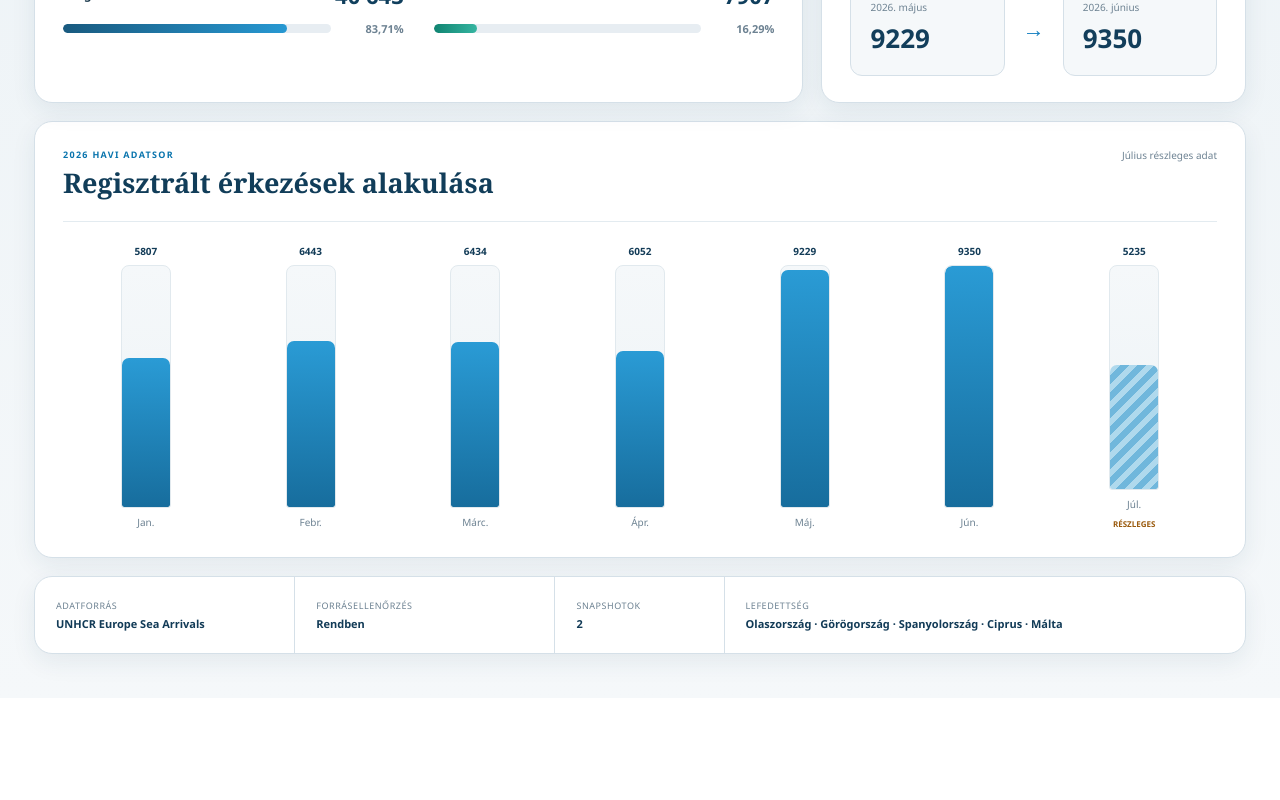
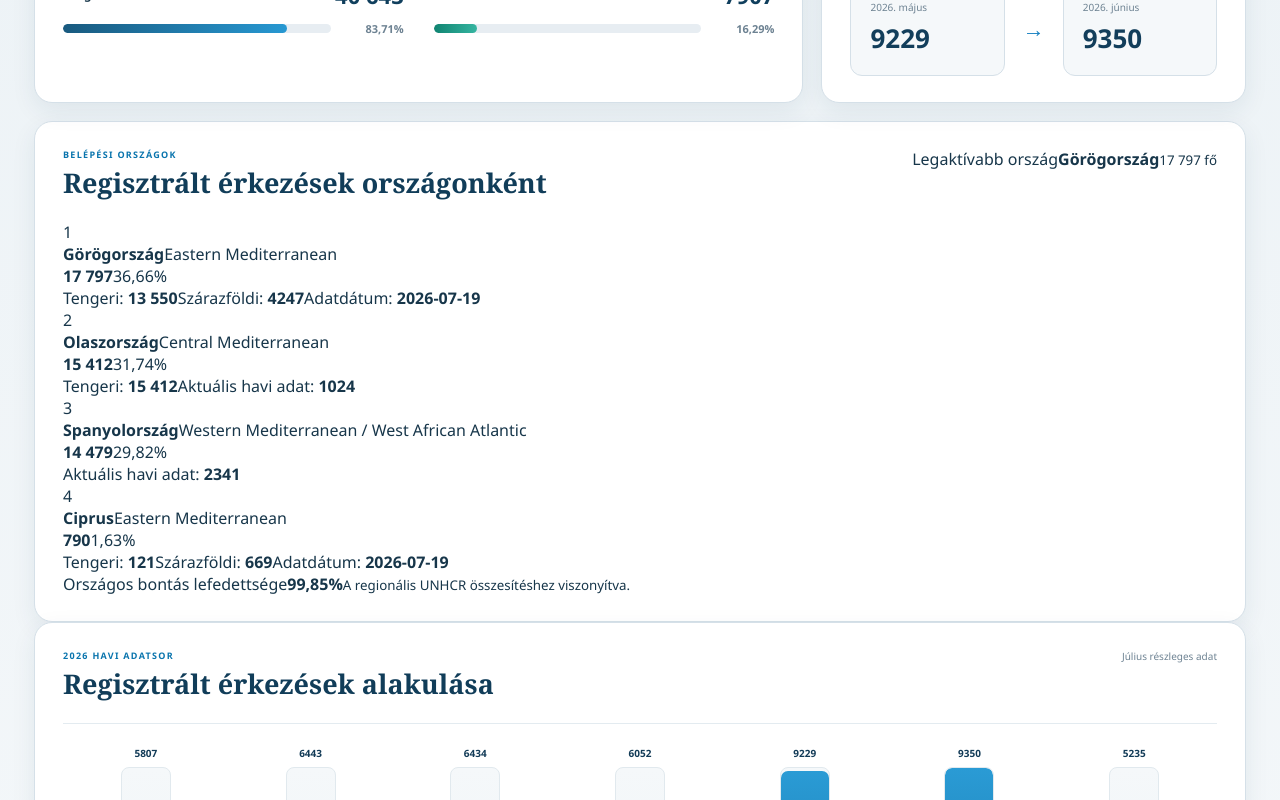
Before and after one commit to mikloshetzer-sketch/migracio-terkep, a React (Vite) app: page / in a window 1280 px wide. Shown: the part 800-1600 px from the top of the page. Before the commit the page ends 1498 px from the top, so only its background shows below. Built offline with nearby package versions, Linux system fonts and the light colour scheme.

Commit message:
Update App.jsx

```diff
--- a/src/App.jsx
+++ b/src/App.jsx
@@ -66,6 +66,8 @@ function formatMonth(value) {
 function App() {
   const [summary, setSummary] = useState(null);
   const [arrivals, setArrivals] = useState(null);
+  const [countries, setCountries] = useState(null);
+
   const [loading, setLoading] = useState(true);
   const [error, setError] = useState(null);
 
@@ -77,12 +79,20 @@ function App() {
         setLoading(true);
         setError(null);
 
-        const [summaryResponse, arrivalsResponse] =
-          await Promise.all([
+        const [
+          summaryResponse,
+          arrivalsResponse,
+          countriesResponse
+        ] = await Promise.all([
           fetch("./data/migration/summary.json", {
             cache: "no-store"
           }),
+
           fetch("./data/migration/unhcr-arrivals.json", {
+            cache: "no-store"
+          }),
+
+          fetch("./data/migration/country-arrivals.json", {
             cache: "no-store"
           })
         ]);
@@ -99,10 +109,20 @@ function App() {
           );
         }
 
-        const [summaryData, arrivalsData] =
-          await Promise.all([
+        if (!countriesResponse.ok) {
+          throw new Error(
+            `country-arrivals.json HTTP ${countriesResponse.status}`
+          );
+        }
+
+        const [
+          summaryData,
+          arrivalsData,
+          countriesData
+        ] = await Promise.all([
           summaryResponse.json(),
-            arrivalsResponse.json()
+          arrivalsResponse.json(),
+          countriesResponse.json()
         ]);
 
         if (!active) {
@@ -111,6 +131,7 @@ function App() {
 
         setSummary(summaryData);
         setArrivals(arrivalsData);
+        setCountries(countriesData);
       } catch (loadError) {
         if (!active) {
           return;
@@ -143,6 +164,17 @@ function App() {
     return arrivals.monthly;
   }, [arrivals]);
 
+  const countryRows = useMemo(() => {
+    if (!Array.isArray(countries?.countries)) {
+      return [];
+    }
+
+    return countries.countries.filter(
+      (item) =>
+        Number.isFinite(item.arrivals_ytd)
+    );
+  }, [countries]);
+
   const maxMonthlyValue = useMemo(() => {
     if (monthly.length === 0) {
       return 1;
@@ -157,6 +189,21 @@ function App() {
       1
     );
   }, [monthly]);
+
+  const maxCountryValue = useMemo(() => {
+    if (countryRows.length === 0) {
+      return 1;
+    }
+
+    return Math.max(
+      ...countryRows.map((item) =>
+        Number.isFinite(item.arrivals_ytd)
+          ? item.arrivals_ytd
+          : 0
+      ),
+      1
+    );
+  }, [countryRows]);
 
   if (loading) {
     return (
@@ -224,13 +271,16 @@ function App() {
   const thirtyDay =
     periods.last_30_days ?? {};
 
+  const countrySummary =
+    countries?.summary ?? {};
+
   return (
     <Layout>
       <main className="migration-dashboard">
         <section className="migration-hero">
           <div className="migration-hero-copy">
             <p className="eyebrow">
-              European Migration Intelligence Center
+              Operational Intelligence Overview
             </p>
 
             <h1>
@@ -238,9 +288,10 @@ function App() {
             </h1>
 
             <p className="migration-lead">
-              Az Európába irányuló regisztrált
-              migrációs érkezések adatvezérelt
-              követése.
+              Regisztrált migrációs érkezések,
+              fő belépési országok és útvonalak
+              adatvezérelt követése az UNHCR
+              hivatalos adatai alapján.
             </p>
           </div>
 
@@ -527,6 +578,170 @@ function App() {
           </article>
         </section>
 
+        <section className="migration-panel country-arrivals-panel">
+          <div className="migration-panel-header">
+            <div>
+              <p className="panel-eyebrow">
+                Belépési országok
+              </p>
+
+              <h2>
+                Regisztrált érkezések országonként
+              </h2>
+            </div>
+
+            <div className="country-summary-highlight">
+              <span>
+                Legaktívabb ország
+              </span>
+
+              <strong>
+                {countrySummary.top_arrival_country_hu ??
+                  "—"}
+              </strong>
+
+              <small>
+                {formatNumber(
+                  countrySummary.top_arrival_country_arrivals
+                )}{" "}
+                fő
+              </small>
+            </div>
+          </div>
+
+          <div className="country-arrivals-list">
+            {countryRows.map((country, index) => {
+              const width =
+                Math.max(
+                  (country.arrivals_ytd /
+                    maxCountryValue) *
+                    100,
+                  3
+                );
+
+              return (
+                <article
+                  className="country-arrival-row"
+                  key={country.country_code}
+                >
+                  <div className="country-rank">
+                    {index + 1}
+                  </div>
+
+                  <div className="country-arrival-main">
+                    <div className="country-arrival-heading">
+                      <div>
+                        <strong>
+                          {country.country_hu}
+                        </strong>
+
+                        <span>
+                          {country.route}
+                        </span>
+                      </div>
+
+                      <div className="country-arrival-value">
+                        <strong>
+                          {formatNumber(
+                            country.arrivals_ytd
+                          )}
+                        </strong>
+
+                        <span>
+                          {Number.isFinite(
+                            country.share_of_regional_total_percent
+                          )
+                            ? `${country.share_of_regional_total_percent.toLocaleString(
+                                "hu-HU"
+                              )}%`
+                            : "—"}
+                        </span>
+                      </div>
+                    </div>
+
+                    <div className="country-arrival-progress">
+                      <span
+                        style={{
+                          width: `${width}%`
+                        }}
+                      />
+                    </div>
+
+                    <div className="country-arrival-meta">
+                      {Number.isFinite(
+                        country.sea_arrivals_ytd
+                      ) && (
+                        <span>
+                          Tengeri:{" "}
+                          <strong>
+                            {formatNumber(
+                              country.sea_arrivals_ytd
+                            )}
+                          </strong>
+                        </span>
+                      )}
+
+                      {Number.isFinite(
+                        country.land_arrivals_ytd
+                      ) && (
+                        <span>
+                          Szárazföldi:{" "}
+                          <strong>
+                            {formatNumber(
+                              country.land_arrivals_ytd
+                            )}
+                          </strong>
+                        </span>
+                      )}
+
+                      {country.latest_data_date && (
+                        <span>
+                          Adatdátum:{" "}
+                          <strong>
+                            {country.latest_data_date}
+                          </strong>
+                        </span>
+                      )}
+
+                      {country.latest_month?.date && (
+                        <span>
+                          Aktuális havi adat:{" "}
+                          <strong>
+                            {formatNumber(
+                              country.latest_month.people
+                            )}
+                          </strong>
+                        </span>
+                      )}
+                    </div>
+                  </div>
+                </article>
+              );
+            })}
+          </div>
+
+          <div className="country-coverage-note">
+            <span>
+              Országos bontás lefedettsége
+            </span>
+
+            <strong>
+              {Number.isFinite(
+                countrySummary.country_breakdown_coverage_percent
+              )
+                ? `${countrySummary.country_breakdown_coverage_percent.toLocaleString(
+                    "hu-HU"
+                  )}%`
+                : "—"}
+            </strong>
+
+            <small>
+              A regionális UNHCR összesítéshez
+              viszonyítva.
+            </small>
+          </div>
+        </section>
+
         <section className="migration-panel migration-trend-panel">
           <div className="migration-panel-header">
             <div>
@@ -645,11 +860,17 @@ function App() {
 
           <div>
             <span>
-              Lefedettség
+              Országos lefedettség
             </span>
 
             <strong>
-              Olaszország · Görögország · Spanyolország · Ciprus · Málta
+              {Number.isFinite(
+                countrySummary.country_breakdown_coverage_percent
+              )
+                ? `${countrySummary.country_breakdown_coverage_percent.toLocaleString(
+                    "hu-HU"
+                  )}%`
+                : "—"}
             </strong>
           </div>
         </section>
```
Lines whose indentation alone changed are shown as unchanged.
